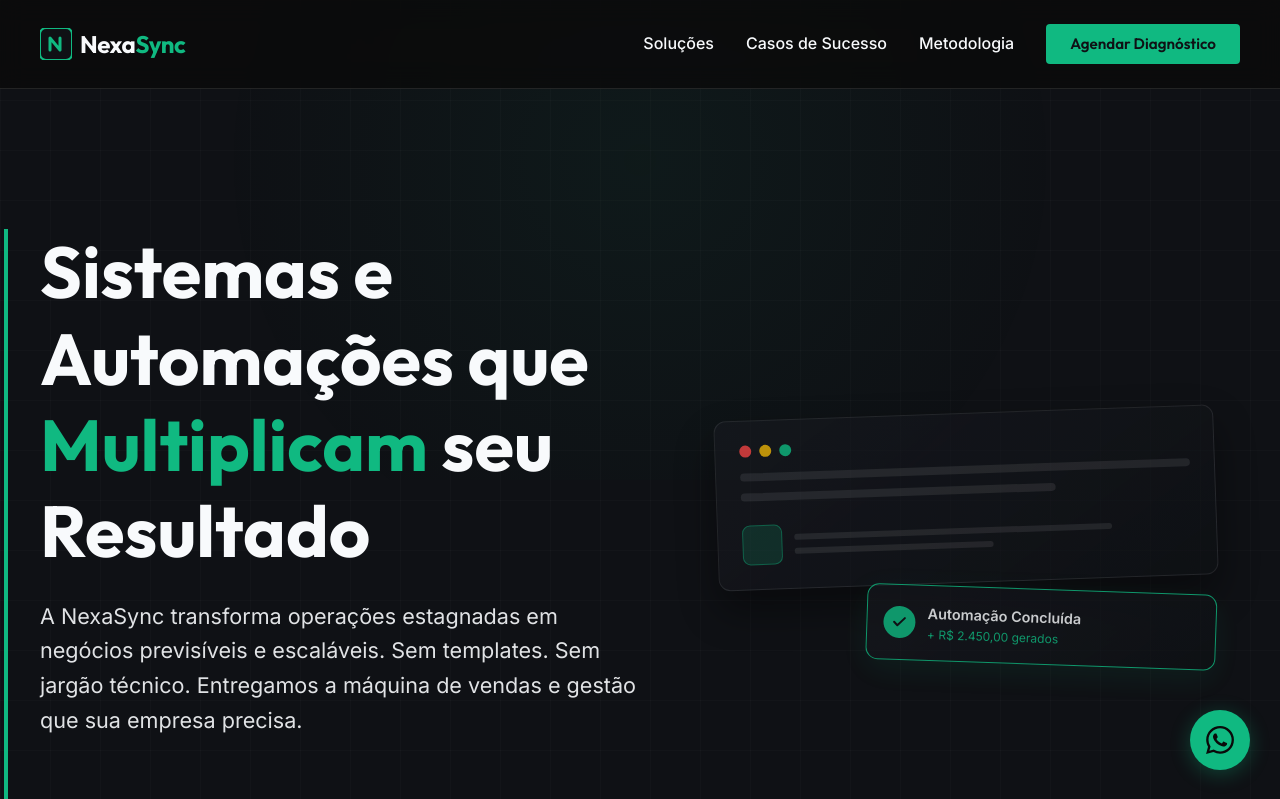
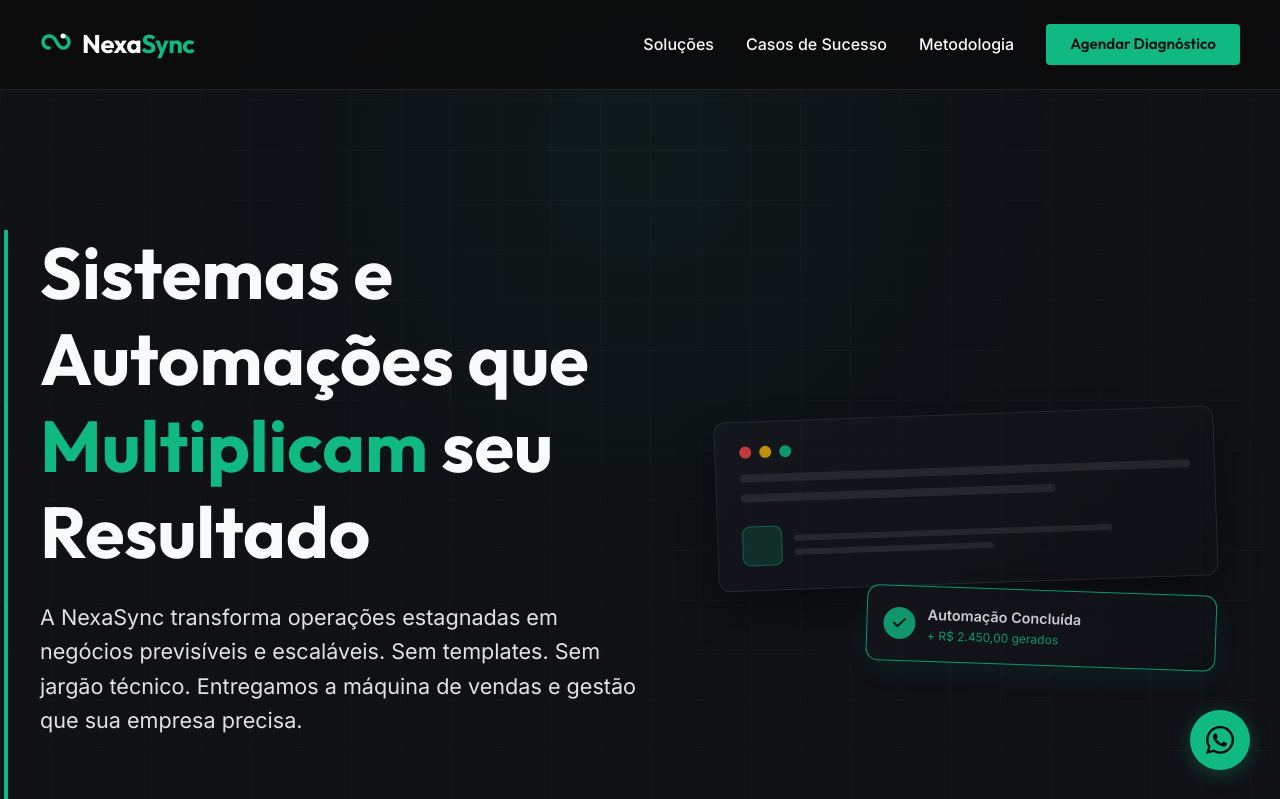
Before and after one commit to Luciano-Ventura/NexaSync, a React (Vite) app: page / in a window 1280 px wide. Shown: the top 799 px of the page. Built offline with nearby package versions, Linux system fonts and the light colour scheme.

Commit message:
fix: novo logo SVG abstrato e link fadetime

```diff
--- a/src/components/Navbar.jsx
+++ b/src/components/Navbar.jsx
@@ -15,14 +15,15 @@
       zIndex: 100
     }}>
       {/* Logo NexaSync */}
-      <div style={{ display: 'flex', alignItems: 'center', gap: '8px', cursor: 'pointer' }}>
+      <div style={{ display: 'flex', alignItems: 'center', gap: '10px', cursor: 'pointer' }}>
         <svg width="32" height="32" viewBox="0 0 32 32" fill="none" xmlns="http://www.w3.org/2000/svg">
-          <rect width="32" height="32" rx="6" fill="var(--obsidian)" stroke="var(--emerald)" strokeWidth="2"/>
-          <path d="M10 22L10 10L20 22L20 10" stroke="var(--emerald)" strokeWidth="3" strokeLinecap="round" strokeLinejoin="round"/>
+          {/* Abstract Nexus/Sync loop */}
+          <path d="M9 20C5.68629 20 3 17.3137 3 14C3 10.6863 5.68629 8 9 8C12.3137 8 15 11 16 13C17 15 19.6863 20 23 20C26.3137 20 29 17.3137 29 14C29 10.6863 26.3137 8 23 8" stroke="var(--emerald)" strokeWidth="3.5" strokeLinecap="round" strokeLinejoin="round"/>
+          <circle cx="23" cy="8" r="2.5" fill="var(--off-white)"/>
         </svg>
         <span style={{
           fontFamily: 'var(--font-display)',
-          fontSize: '1.5rem',
+          fontSize: '1.6rem',
           fontWeight: '700',
           letterSpacing: '-0.5px'
         }}>
--- a/src/components/Portfolio.jsx
+++ b/src/components/Portfolio.jsx
@@ -5,7 +5,7 @@
     {
       title: "Fadetime",
       desc: "Plataforma de gestão para barbearias, focada em recorrência e automação de agendamentos.",
-      link: "#", // Mantido sem link no prompt
+      link: "https://fadetime.vercel.app/",
       tag: "SaaS / CRM"
     },
     {
```
